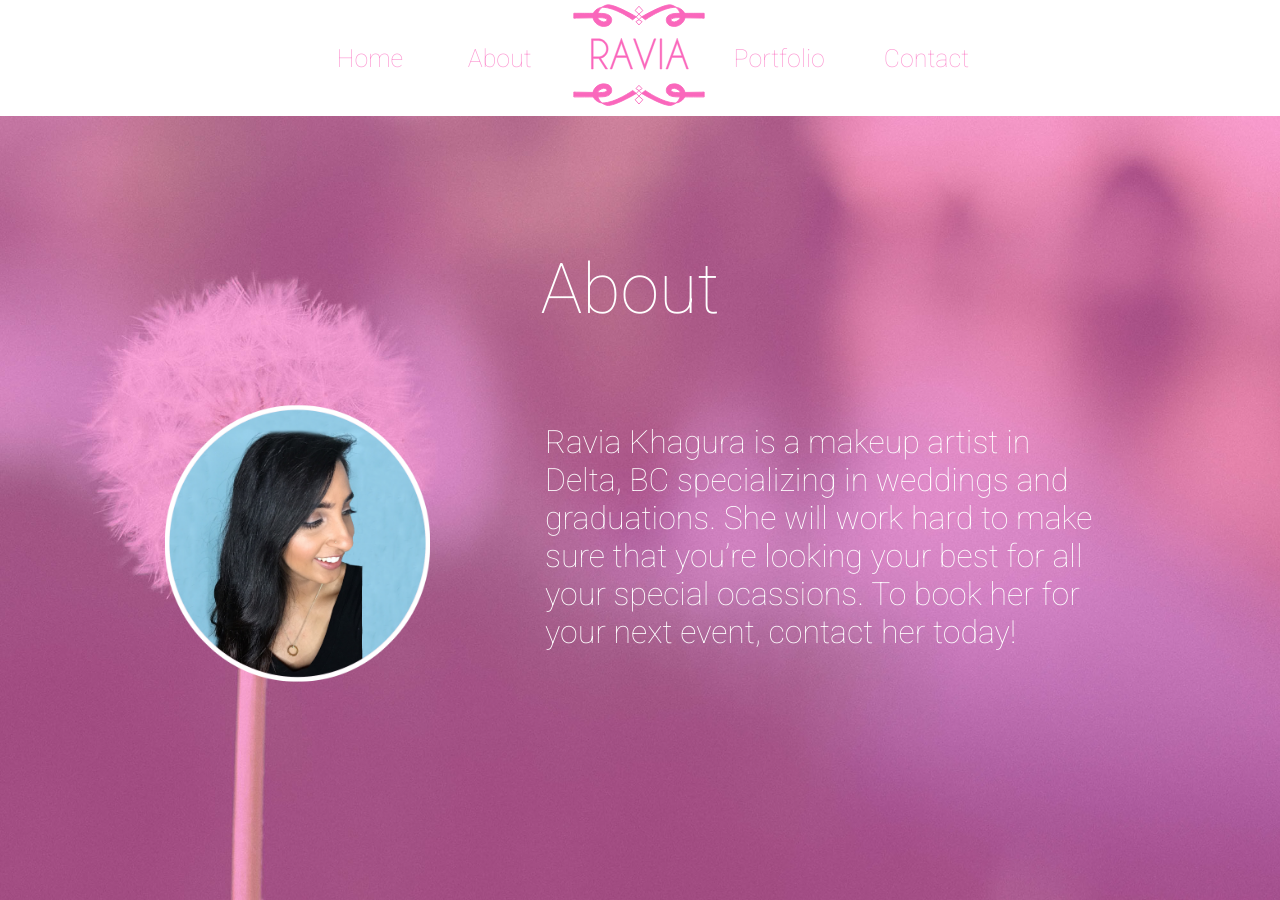
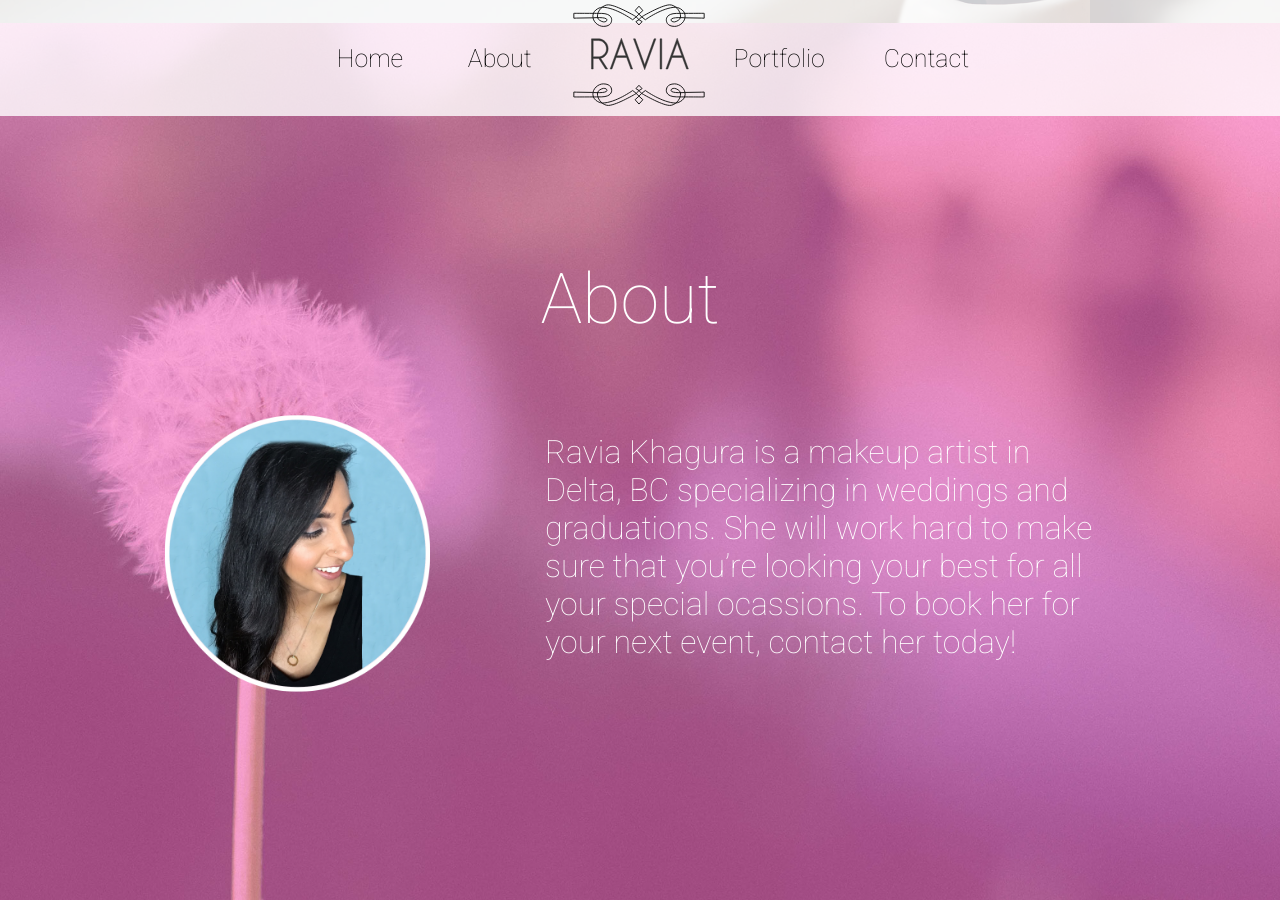
Before and after one commit to tearingItUp786/Ravz, a Jekyll site: the page built from index.html, in a window 1280 px wide and 900 px high, scrolled down 787 px. Built offline with Jekyll 4.4.1, drawn with Linux system fonts in a browser that asks for light colours.

Commit message:
Major updates here baby. Need to get client verification on the navbar and implement lightbox gallery and then start implementing media breakpoints

```diff
--- a/_includes/about.html
+++ b/_includes/about.html
@@ -1,5 +1,5 @@
 <section class="about" id="about">
-    <div class="grid container">
+    <div class="grid grid-wrapper">
         <div class="grid__col grid__col--2-of-2">
             <h1 class="title">About</h1>
         </div>
--- /dev/null
+++ b/_includes/portfolio.html
@@ -0,0 +1,22 @@
+<section class="portfolio" id="portfolio">
+    <div class="grid grid-wrapper">
+        <div class="grid__col grid__col--2-of-2">
+            <h1 class="title">Portfolio</h1>
+        </div>
+        <div class="thumbnail grid__col grid__col--1-of-3 grid__col--am"><img src="http://placehold.it/350x350"></div>
+        <div class="thumbnail grid__col grid__col--1-of-3 grid__col--am"><img src="http://placehold.it/350x350"></div>
+        <div class="thumbnail grid__col grid__col--1-of-3 grid__col--am"><img src="http://placehold.it/350x350"></div>
+
+        <div class="thumbnail grid__col grid__col--1-of-3 grid__col--am"><img src="http://placehold.it/350x350"></div>
+        <div class="thumbnail grid__col grid__col--1-of-3 grid__col--am"><img src="http://placehold.it/350x350"></div>
+        <div class="thumbnail grid__col grid__col--1-of-3 grid__col--am"><img src="http://placehold.it/350x350"></div>
+
+        <div class="thumbnail grid__col grid__col--1-of-3 grid__col--am"><img src="http://placehold.it/350x350"></div>
+        <div class="thumbnail grid__col grid__col--1-of-3 grid__col--am"><img src="http://placehold.it/350x350"></div>
+        <div class="thumbnail grid__col grid__col--1-of-3 grid__col--am"><img src="http://placehold.it/350x350"></div>
+
+        <div class="thumbnail grid__col grid__col--1-of-3 grid__col--am"><img src="http://placehold.it/350x350"></div>
+        <div class="thumbnail grid__col grid__col--1-of-3 grid__col--am"><img src="http://placehold.it/350x350"></div>
+        <div class="thumbnail grid__col grid__col--1-of-3 grid__col--am"><img src="http://placehold.it/350x350"></div>
+    </div>
+</section>
--- a/css/main.css
+++ b/css/main.css
@@ -696,6 +696,10 @@
   padding: 0;
   text-align: center; }
 
+.grid-wrapper {
+  margin-top: 20px;
+  width: 100%; }
+
 @media (max-width: 800px) {
   body {
     text-align: center !important; } }
@@ -749,7 +753,8 @@
     padding: 0;
     margin: 0 auto;
     list-style-type: none;
-    min-width: 700px; }
+    min-width: 700px;
+    overflow: auto; }
     .nav-start .navigation .logo {
       padding: 0; }
       .nav-start .navigation .logo .inner-logo {
@@ -760,6 +765,21 @@
         stroke: #fa67bc; }
       .nav-start .navigation .logo .svg-pink polygon {
         stroke: #fa67bc; }
+      .nav-start .navigation .logo .svg-pink .ribbon path {
+        fill: transparent;
+        stroke: #fa67bc; }
+      .nav-start .navigation .logo .svg-pink .ribbon polygon {
+        stroke: #fa67bc; }
+      .nav-start .navigation .logo .svg-black path {
+        fill: #333333;
+        stroke: #333333; }
+      .nav-start .navigation .logo .svg-black polygon {
+        stroke: #333333; }
+      .nav-start .navigation .logo .svg-black .ribbon path {
+        fill: transparent;
+        stroke: black; }
+      .nav-start .navigation .logo .svg-black .ribbon polygon {
+        stroke: black; }
     .nav-start .navigation .nav-item {
       padding: 0;
       text-align: center; }
@@ -768,7 +788,7 @@
         color: white;
         text-decoration: none; }
       .nav-start .navigation .nav-item a:hover {
-        color: black; }
+        color: #5d535e; }
     .nav-start .navigation .nav-item:nth-child(1) {
       padding-left: 20px; }
     .nav-start .navigation .nav-item:last-of-type {
@@ -780,6 +800,11 @@
   background: white; }
   .tinted-nav .navigation > .nav-item > a {
     color: #fc98d2; }
+
+.black-tint {
+  background-color: rgba(255, 255, 255, 0.8); }
+  .black-tint .navigation > .nav-item > a {
+    color: black; }
 
 @media (max-width: 900px) {
   .nav-start .navigation {
@@ -926,9 +951,6 @@
   background-position: top;
   background-attachment: fixed; }
 
-.container {
-  width: 100%; }
-
 .bio {
   font-size: 2em;
   font-weight: 100; }
@@ -945,3 +967,27 @@
     font-size: 30px; }
   .ravia {
     max-width: 50%; } }
+
+.portfolio {
+  display: flex;
+  align-items: center;
+  padding: 70px;
+  overflow: hidden;
+  box-sizing: border-box;
+  width: 100%;
+  height: auto;
+  background: linear-gradient(rgba(0, 0, 0, 0.6), rgba(0, 0, 0, 0.6)), url("/images/couple1.jpg");
+  background-size: cover;
+  background-position: top;
+  background-attachment: fixed; }
+
+.thumbnail {
+  margin-top: 5%; }
+
+.thumbnail > img {
+  height: 100%;
+  width: 90%;
+  max-width: 100%;
+  max-height: 100%;
+  display: block;
+  margin: auto; }
--- a/index.html
+++ b/index.html
@@ -3,6 +3,7 @@
 title: Ravia K
 ---
 {% include about.html %}
-<div style="height: 2000px">
+{% include portfolio.html %}
+<div id="output" style="height: 2000px">
 
 </div>
--- a/js/app.js
+++ b/js/app.js
@@ -1,3 +1,20 @@
+// (function($) {
+//     $(function() {
+//
+//         $(window).scroll(function() {
+//             clearTimeout($.data(this, "scrollCheck"));
+//             $.data(this, "scrollCheck", setTimeout(function() {
+//                 $('nav').removeClass('tinted-nav');
+//                 $('.inner-logo').removeClass('svg-pink');
+//                 $('nav').addClass('black-tint');
+//             }, 1000));
+//
+//         });
+//
+//     });
+//
+// })(jQuery);
+
 //this makes it so that the window doesn't jump when we are on mobile
 window.mobilecheck = function() {
     var check = false;
@@ -57,14 +74,37 @@
         });
 
     }
-    if (windowScroll >= $('#home').innerHeight() - ($('#home').innerHeight() / 8)) {
-        if (!($('nav').hasClass('tinted-nav'))) {
-            $('nav').addClass('tinted-nav');
-            $('.inner-logo').addClass('svg-pink');
+    if (windowScroll >= ($('#home').innerHeight() - ($('#home').innerHeight() / 8))) {
+        if (!($('nav').hasClass('black-tint'))) {
+            $('nav').addClass('black-tint');
+            $('.inner-logo').addClass('svg-black');
+            // $('nav').addClass('tinted-nav');
+            // $('.inner-logo').addClass('svg-pink');
+
         }
+        clearTimeout($.data(this, "scrollCheck"));
+        $.data(this, "scrollCheck", setTimeout(function() {
+            // $('nav').removeClass('tinted-nav');
+            // $('.inner-logo').removeClass('svg-pink');
+            $('nav').removeClass('black-tint');
+            $('.inner-logo').removeClass('svg-black');
+            $('nav').css({
+                'background-color': 'rgba(0,0,0,0.3)'
+            });
+        }, 500));
+
     } else {
-        $('nav').removeClass('tinted-nav');
-        $('.inner-logo').removeClass('svg-pink');
+        clearTimeout($.data(this, "scrollCheck"));
+        $.data(this, "scrollCheck", setTimeout(function() {
+            // $('nav').removeClass('tinted-nav');
+            // $('.inner-logo').removeClass('svg-pink');
+            $('nav').removeClass('black-tint');
+            $('.inner-logo').removeClass('svg-black');
+        }, 100));
+        // $('nav').removeClass('tinted-nav');
+        // $('.inner-logo').removeClass('svg-pink');
+        $('nav').removeClass('black-tint');
+        $('.inner-logo').removeClass('svg-black');
     }
 
 });
@@ -74,4 +114,7 @@
     var verticalCener = Math.floor(window.innerHeight / 2);
     console.log(horizontalCenter + " is horizontalCenter and " + verticalCener + " is vertial");
 
+    $(document).on("scrollstop", function() {
+        alert("Stopped scrolling!");
+    });
 });
--- a/scss/about.scss
+++ b/scss/about.scss
@@ -12,9 +12,6 @@
     background-size: cover;
     background-position: top;
     background-attachment: fixed;
-}
-.container {
-    width: 100%;
 }
 .bio {
     font-size: 2em;
--- a/scss/base/base.scss
+++ b/scss/base/base.scss
@@ -18,6 +18,11 @@
     text-align: center;
 }
 
+.grid-wrapper{
+  margin-top: 20px;
+  width: 100%;
+}
+
 @media (max-width: 800px) {
   body{
     text-align: center !important;
--- a/scss/main.scss
+++ b/scss/main.scss
@@ -4,3 +4,4 @@
 
 @import "./header.scss";
 @import "./about.scss";
+@import "./portfolio.scss";
```
Also changed, not shown: scss/header.scss (+36 -1 lines), scss/portfolio.scss (added, +26 -0 lines), _includes/logo.svg, images/couple1.jpg (added), 4 other files.
